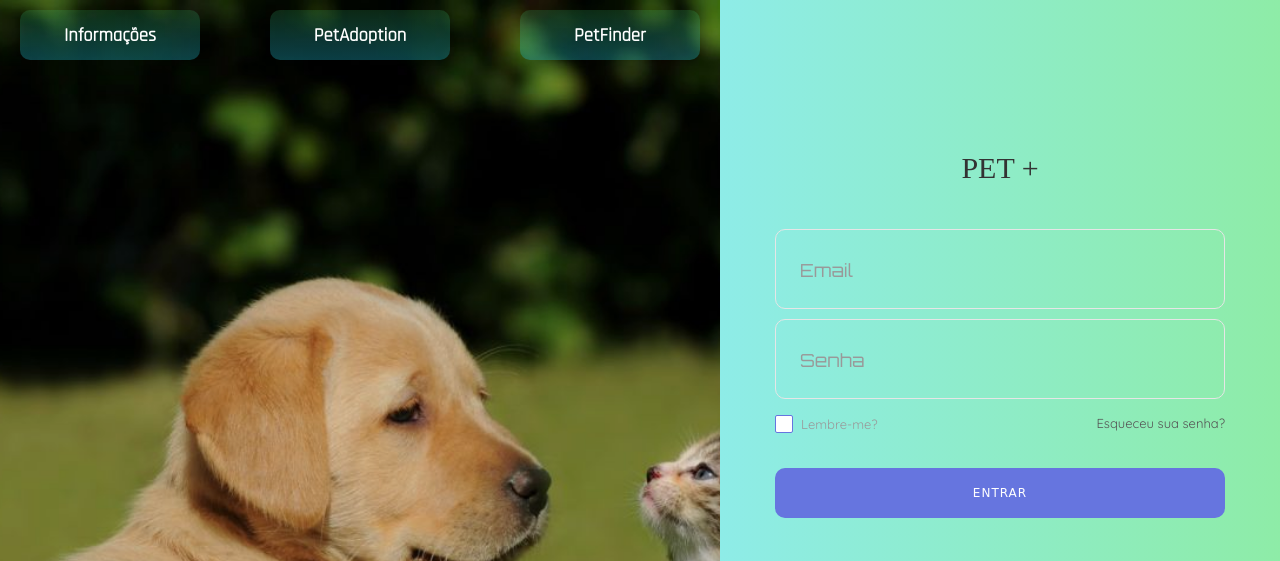
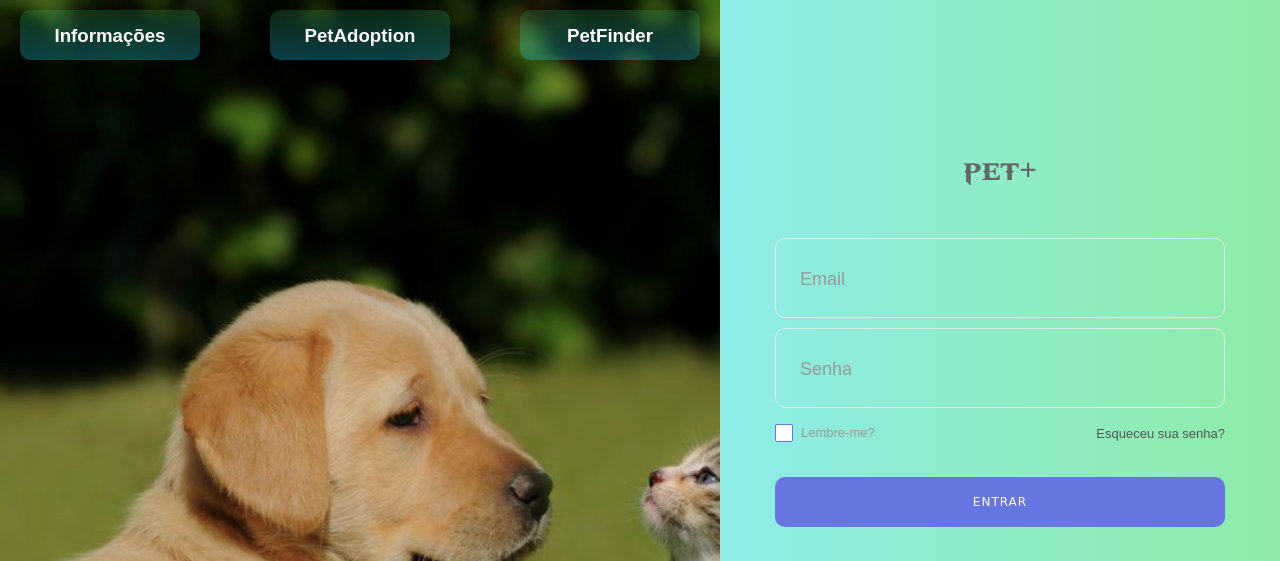
Before and after one commit to luizhenrique323/PET, a plain HTML site: page index.html in a window 1280 px wide. Shown: the top 561 px of the page. Drawn offline with Linux system fonts and the light colour scheme; a web font is replaced by a local one.

Commit message:
Modifiquei a fonte do título do Login

```diff
--- a/css/main.css
+++ b/css/main.css
@@ -4,6 +4,11 @@
 
 /*//////////////////////////////////////////////////////////////////
 [ FONT ]*/
+
+@font-face{
+  font-family: 'Godofwar';
+  src: url("../fontes/GODOFWAR.ttf");
+}
 
 @import url('https://fonts.googleapis.com/css?family=Rajdhani&display=swap');
 /* font-family: 'Rajdhani', sans-serif; */
@@ -130,6 +135,13 @@ iframe {
 
 /*//////////////////////////////////////////////////////////////////
 [ utility ]*/
+
+/*==================================================================
+[ TÍTULO LOGIN ]*/
+p#titulo{
+  font-family: 'Godofwar';
+  font-size: 20pt;
+}
 
 /*==================================================================
 [ LINKS ]*/
--- a/index.html
+++ b/index.html
@@ -35,7 +35,7 @@
 			<div class="wrap-login100">
 				<form class="login100-form validate-form">
 					<span class="login100-form-title p-b-43">
-						PET +
+						<p id="titulo">PET+</p>
 					</span>
 
 					<!-- Input Email -->
```
